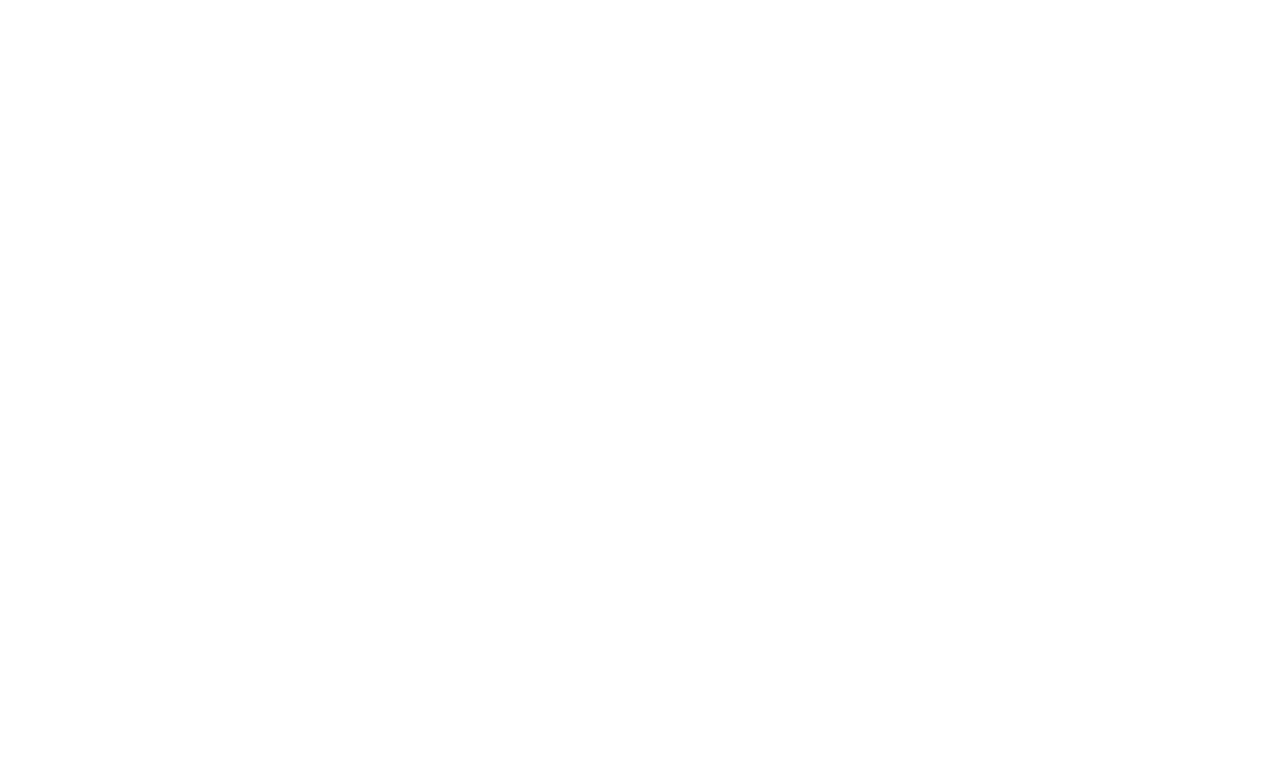
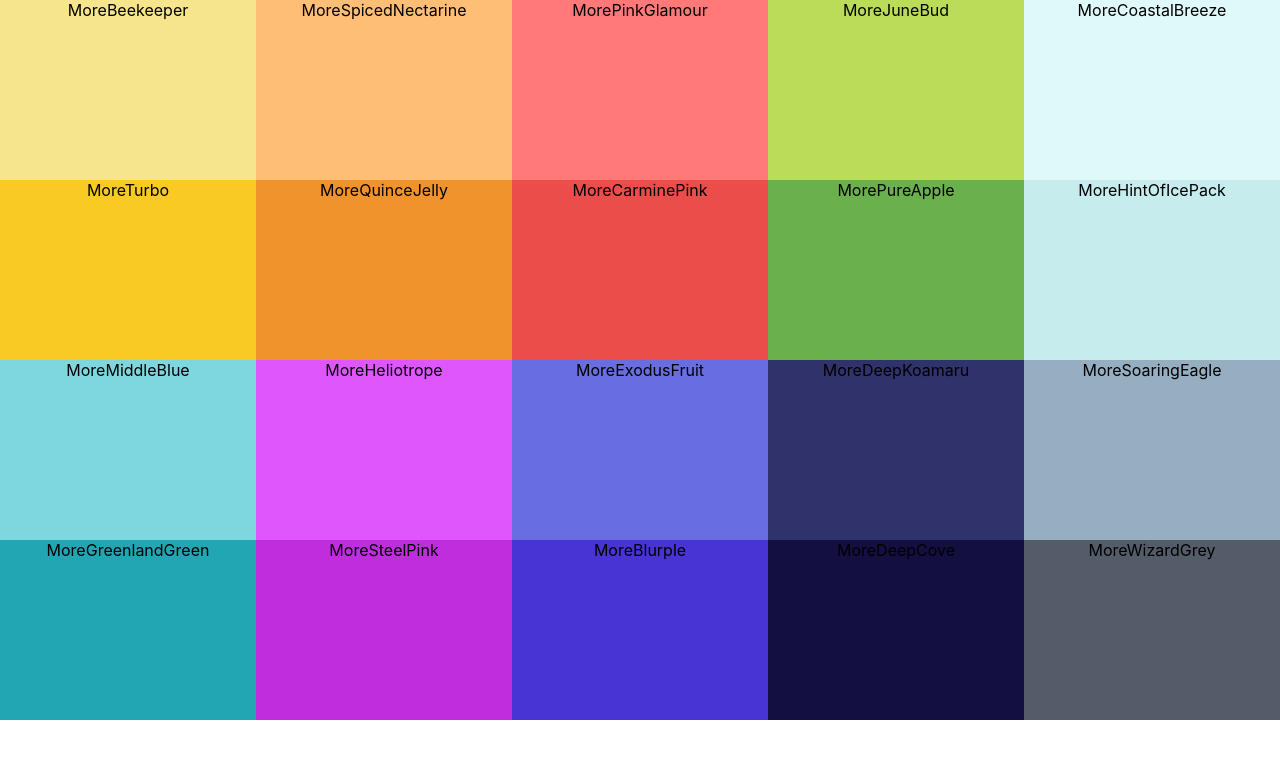
Before and after one commit to realdanilo/colorapp, a React (Create React App) app: page / in a window 1280 px wide. Shown: the top 758 px of the page. Built offline with nearby package versions, Linux system fonts and the light colour scheme.

Commit message:
add color box

```diff
--- a/src/App.js
+++ b/src/App.js
@@ -1,10 +1,10 @@
 import React from 'react';
 import Palette from './Palette'
 import seedColors from './seedColors'
-
+import './App.css'
 function App() {
   return (
-    <div className="">
+    <div className="App">
       <Palette {...seedColors[4]} />
     </div>
   );
--- /dev/null
+++ b/src/ColorBox.css
@@ -0,0 +1,7 @@
+.ColorBox{
+    width:20%;
+    height:25%;
+    display: inline-block;
+    cursor:pointer;
+    /* margin: 0px 0px; */
+}
--- /dev/null
+++ b/src/ColorBox.js
@@ -0,0 +1,14 @@
+import React, { Component } from 'react'
+import './ColorBox.css'
+class ColorBox extends Component {
+    render() {
+        return (
+            <div style={{ backgroundColor: this.props.background }} className="ColorBox">
+                <span>More</span>
+                <span>{this.props.name}</span>
+            </div>
+        )
+    }
+}
+
+export default ColorBox
--- /dev/null
+++ b/src/Palette.css
@@ -0,0 +1,6 @@
+.Palette{
+    height:100vh;
+}
+.Palette-colors{
+    height:90%;
+}
--- a/src/Palette.js
+++ b/src/Palette.js
@@ -1,12 +1,14 @@
 import React, { Component } from 'react'
-
+import ColorBox from './ColorBox'
+import './Palette.css'
 class Palette extends Component {
     render() {
+        const colorBoxes = this.props.colors.map(color => <ColorBox background={color.color} name={color.name} />)
         return (
             <div className="Palette">
                 {/* Navbar goes here */}
                 <div className="Palette-colors">
-                    {/* Color boxes */}
+                    {colorBoxes}
                 </div>
                 {/* Footer */}
             </div>
--- a/src/index.css
+++ b/src/index.css
@@ -5,6 +5,7 @@
     sans-serif;
   -webkit-font-smoothing: antialiased;
   -moz-osx-font-smoothing: grayscale;
+  box-sizing: border-box;
 }
 
 code {
```
